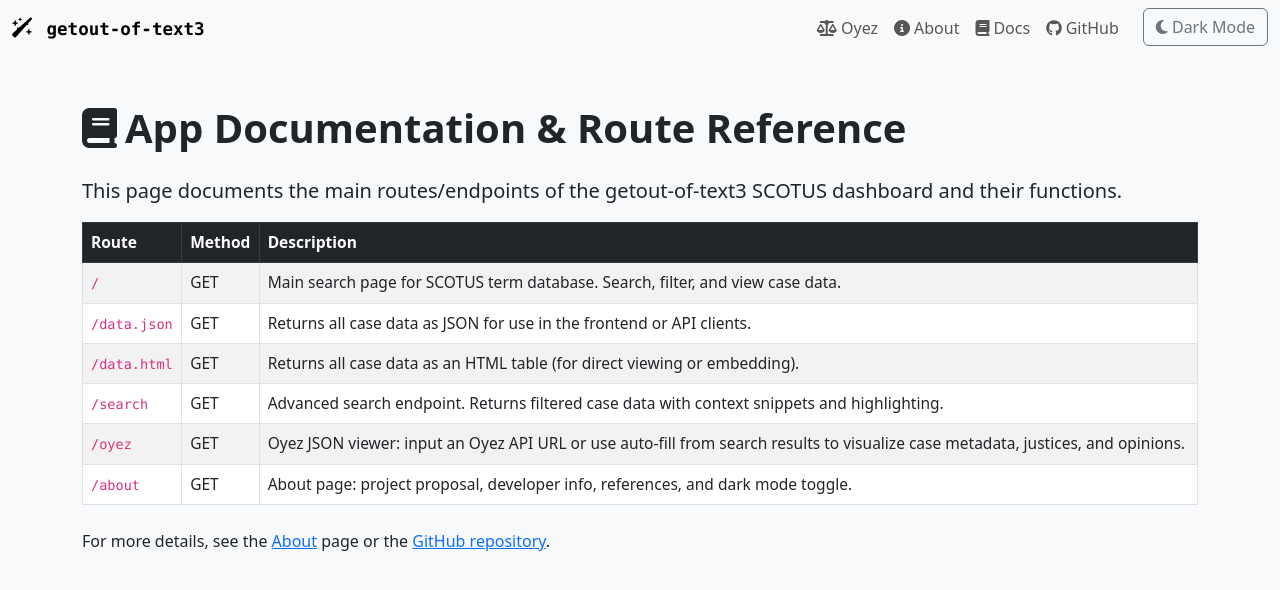
After one commit to atnjqt/getout_of_text_3, a Flask app: page /docs in a window 1280 px wide. The commit adds this page. Shown: the top 590 px of the page. Run offline with Flask 3, Linux system fonts and the light colour scheme; parts of the project's set-up code (start-up, migrations or seed data) failed here and were passed over.

Commit message:
code: a documentation route

```diff
--- a/app.py
+++ b/app.py
@@ -90,6 +90,11 @@ def oyez():
         oyez_url = f'https://api.oyez.org/cases/{year}/{docket}'
     return render_template('oyez.html', oyez_url=oyez_url)
 
+# docs
+@app.route('/docs')
+def docs():
+    return render_template('docs.html')
+
 # about
 @app.route('/about')
 def about():
--- /dev/null
+++ b/templates/docs.html
@@ -0,0 +1,62 @@
+<!-- Documentation Reference for getout-of-text3 -->
+<!DOCTYPE html>
+<html lang="en">
+<head>
+    <meta charset="UTF-8">
+    <meta name="viewport" content="width=device-width, initial-scale=1.0">
+    <title>App Documentation | getout-of-text3</title>
+    <link rel="stylesheet" href="https://cdn.jsdelivr.net/npm/bootstrap@5.3.0/dist/css/bootstrap.min.css">
+    <link rel="stylesheet" href="/static/css/style.css">
+</head>
+<body>
+{% include 'header.html' %}
+<div class="container mt-5">
+    <h1 class="mb-4"><i class="fas fa-book me-2"></i>App Documentation & Route Reference</h1>
+    <p class="lead">This page documents the main routes/endpoints of the getout-of-text3 SCOTUS dashboard and their functions.</p>
+    <table class="table table-bordered table-striped table-responsive">
+        <thead class="table-dark">
+            <tr>
+                <th>Route</th>
+                <th>Method</th>
+                <th>Description</th>
+            </tr>
+        </thead>
+        <tbody>
+            <tr>
+                <td><code>/</code></td>
+                <td>GET</td>
+                <td>Main search page for SCOTUS term database. Search, filter, and view case data.</td>
+            </tr>
+            <tr>
+                <td><code>/data.json</code></td>
+                <td>GET</td>
+                <td>Returns all case data as JSON for use in the frontend or API clients.</td>
+            </tr>
+            <tr>
+                <td><code>/data.html</code></td>
+                <td>GET</td>
+                <td>Returns all case data as an HTML table (for direct viewing or embedding).</td>
+            </tr>
+            <tr>
+                <td><code>/search</code></td>
+                <td>GET</td>
+                <td>Advanced search endpoint. Returns filtered case data with context snippets and highlighting.</td>
+            </tr>
+            <tr>
+                <td><code>/oyez</code></td>
+                <td>GET</td>
+                <td>Oyez JSON viewer: input an Oyez API URL or use auto-fill from search results to visualize case metadata, justices, and opinions.</td>
+            </tr>
+            <tr>
+                <td><code>/about</code></td>
+                <td>GET</td>
+                <td>About page: project proposal, developer info, references, and dark mode toggle.</td>
+            </tr>
+        </tbody>
+    </table>
+    <p class="mt-4">For more details, see the <a href="/about">About</a> page or the <a href="https://github.com/atnjqt/getout-of-text3" target="_blank" rel="noopener">GitHub repository</a>.</p>
+</div>
+<script src="/static/js/main.js"></script>
+<script src="https://cdn.jsdelivr.net/npm/bootstrap@5.3.0/dist/js/bootstrap.bundle.min.js"></script>
+</body>
+</html>
--- a/templates/header.html
+++ b/templates/header.html
@@ -29,11 +29,15 @@
           </a>
         </li>
         <li class="nav-item">
+          <a class="nav-link" href="/docs">
+            <i class="fas fa-book me-1"></i>Docs
+          </a>
+        </li>
+        <li class="nav-item">
           <a class="nav-link" href="https://github.com/atnjqt/getout-of-text3" target="_blank" rel="noopener">
             <i class="fab fa-github me-1"></i>GitHub
           </a>
         </li>
-
         <li class="nav-item">
           <button id="darkModeToggle" class="btn btn-outline-secondary ms-3" type="button">
             <i class="fas fa-moon"></i> <span class="d-none d-md-inline">Dark Mode</span>
```
